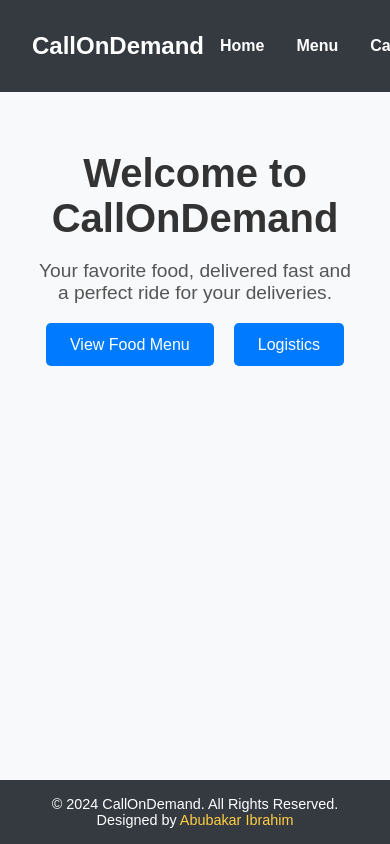
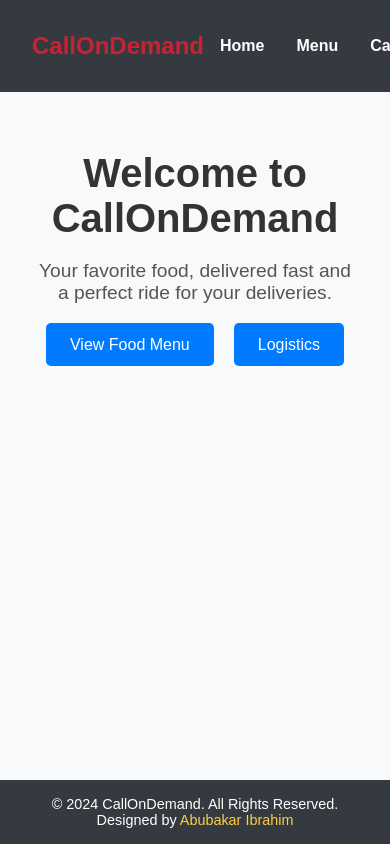
Before and after one commit to iabbakr/callondemand9ja, a React (Vite) app: page / in a window 390 px wide. Shown: the top 844 px of the page. Built offline with nearby package versions, Linux system fonts and the light colour scheme.

Commit message:
checking

```diff
--- a/src/App.css
+++ b/src/App.css
@@ -358,6 +358,6 @@ a:hover {
     flex-direction: column;
   }
   .logo{
-    font-size: 5px;
+    color: #c82333;
   }
 }
```
